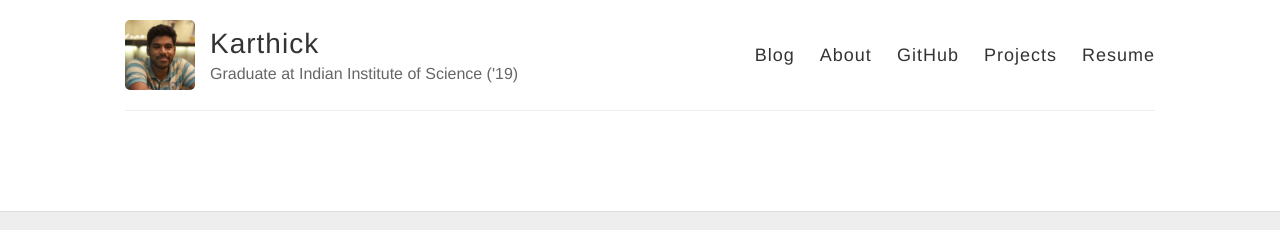
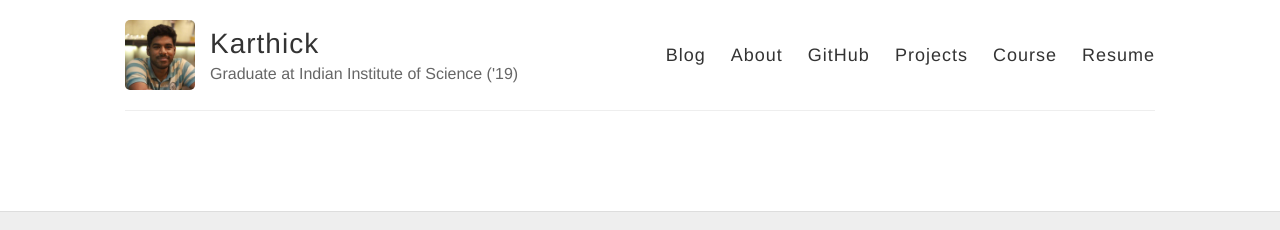
Before and after one commit to SR1608/karthickrajas.github.io, a Jekyll site: the page built from index.html, in a window 1280 px wide. Shown: the top 230 px of the page. Built offline with Jekyll 4.4.1, drawn with Linux system fonts in a browser that asks for light colours.

Commit message:
adding course work

```diff
--- a/_layouts/default.html
+++ b/_layouts/default.html
@@ -37,6 +37,7 @@
             <a href="{{ site.baseurl }}/about">About</a>
             <a href="https://github.com/karthickrajas">GitHub</a>
             <a href="{{ site.baseurl }}/projects">Projects</a>
+			<a href="{{ site.baseurl }}/Course">Course</a>
             <a href="{{ site.baseurl }}/resume.pdf" target="_blank">Resume</a>
           </nav>
         </header>
```
